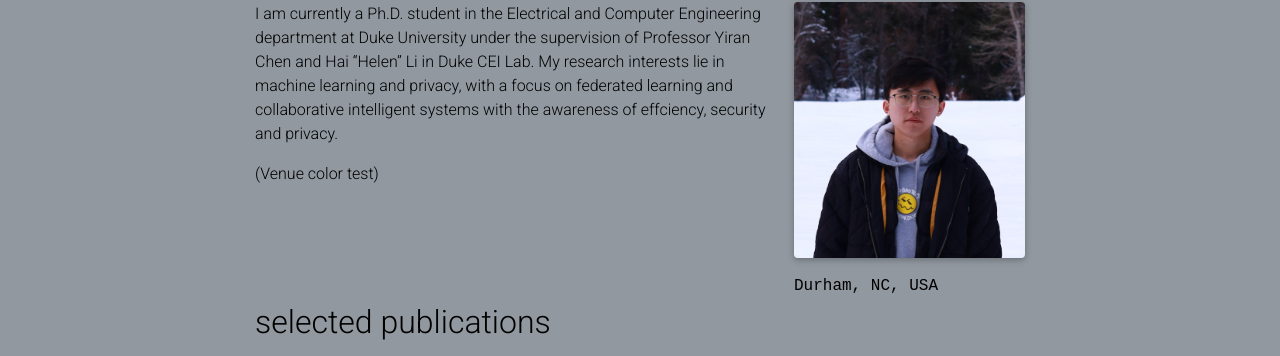
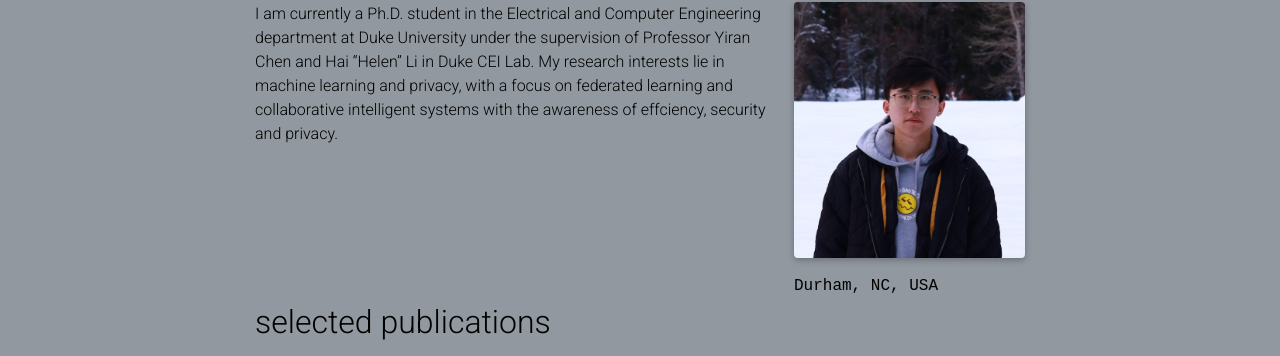
Before and after one commit to jeremy313/jeremy313.github.io, a Jekyll site: the page built from _pages/about.md, in a window 1280 px wide. Shown: the part 167-523 px from the top of the page. Built offline with Jekyll 4.4.1, drawn with Linux system fonts in a browser that asks for light colours; full-size pictures stand in for the smaller copies a plugin makes; comment, search, counter and statistics services are not loaded; a style sheet for code colours, icons or effects is not loaded.

Commit message:
update about

```diff
--- a/_pages/about.md
+++ b/_pages/about.md
@@ -17,5 +17,3 @@ social: true  # includes social icons at the bottom of the page
 ---
 
 I am currently a Ph.D. student in the Electrical and Computer Engineering department at Duke University under the supervision of Professor Yiran Chen and Hai "Helen" Li in Duke CEI Lab. My research interests lie in machine learning and privacy, with a focus on federated learning and collaborative intelligent systems with the awareness of effciency, security and privacy.
-
-(Venue color test)
```
